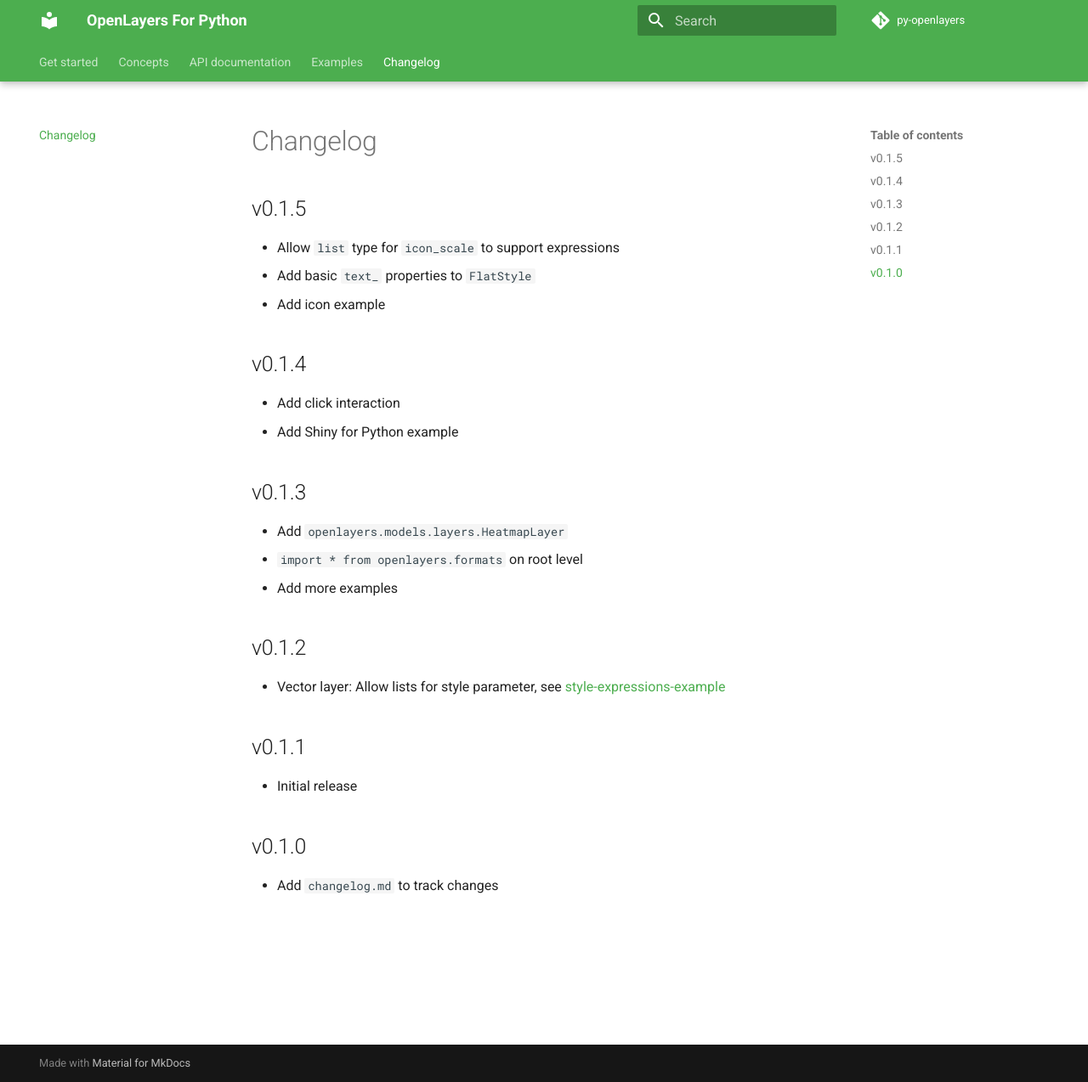
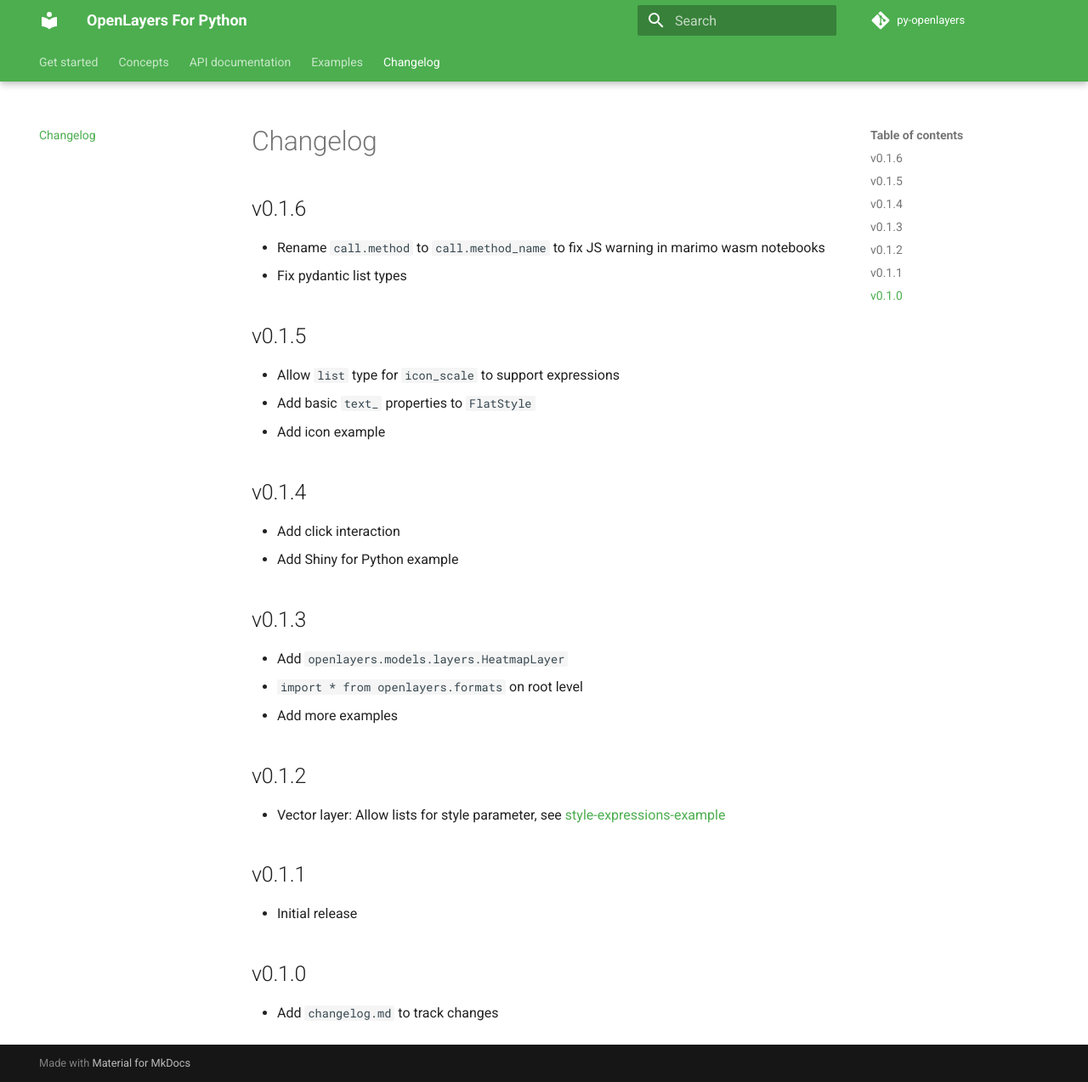
Before and after one commit to eoda-dev/py-openlayers, an MkDocs documentation site: the page built from docs/changelog.md, in a window 1280 px wide and 1274 px high. Shown: the whole window at 85% size. Built offline with MkDocs 1.6.1 and Material for MkDocs 9.7.7, drawn with Linux system fonts in a browser that asks for light colours; comment, search, counter and statistics services are not loaded.

Commit message:
Bump version to 0.1.6

```diff
--- a/docs/changelog.md
+++ b/docs/changelog.md
@@ -1,4 +1,9 @@
 # Changelog
+
+## v0.1.6
+
+* Rename `call.method` to `call.method_name` to fix JS warning in marimo wasm notebooks
+* Fix pydantic list types
 
 ## v0.1.5
 
--- a/pyproject.toml
+++ b/pyproject.toml
@@ -1,6 +1,6 @@
 [project]
 name = "openlayers"
-version = "0.1.6-rc.1"
+version = "0.1.6"
 description = "Python Bindings for OpenLayersJS"
 readme = "README.md"
 authors = [{ name = "Stefan Kuethe", email = "stefan.kuethe@eoda.de" }]
```
